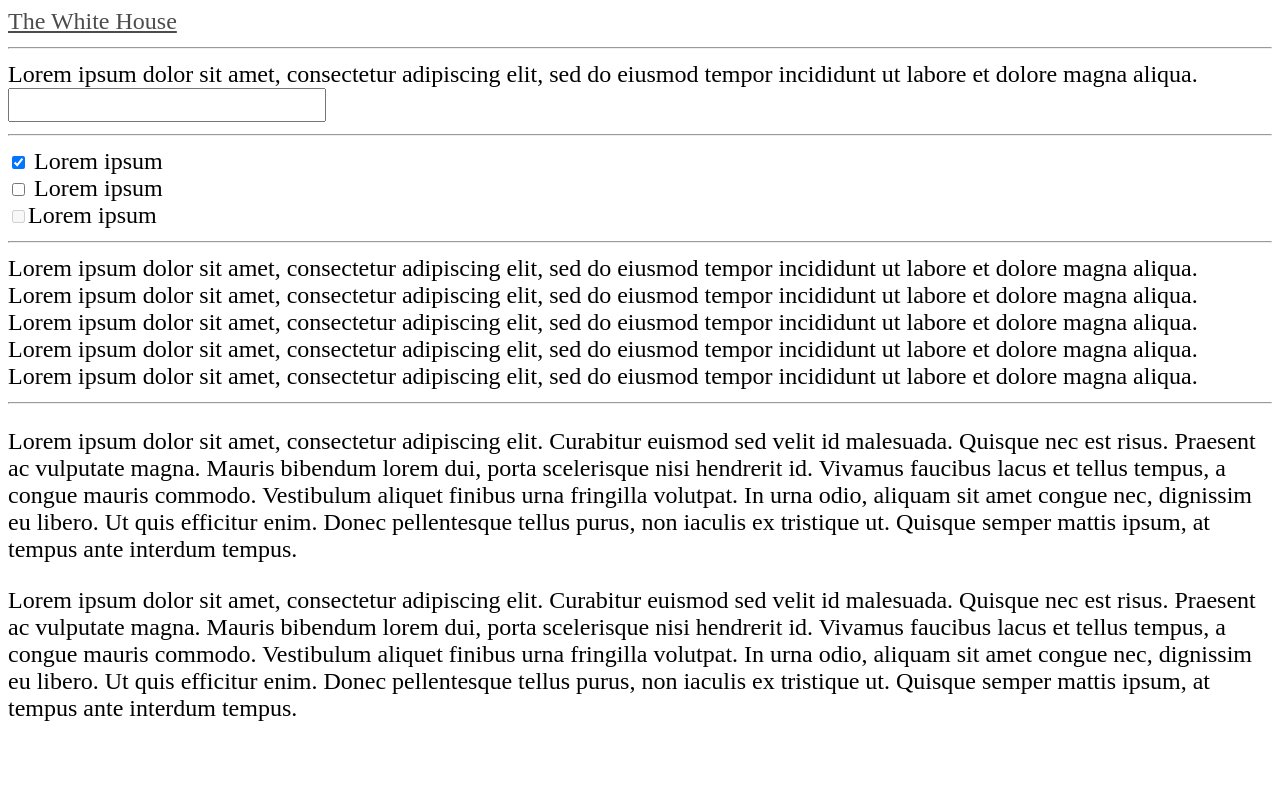
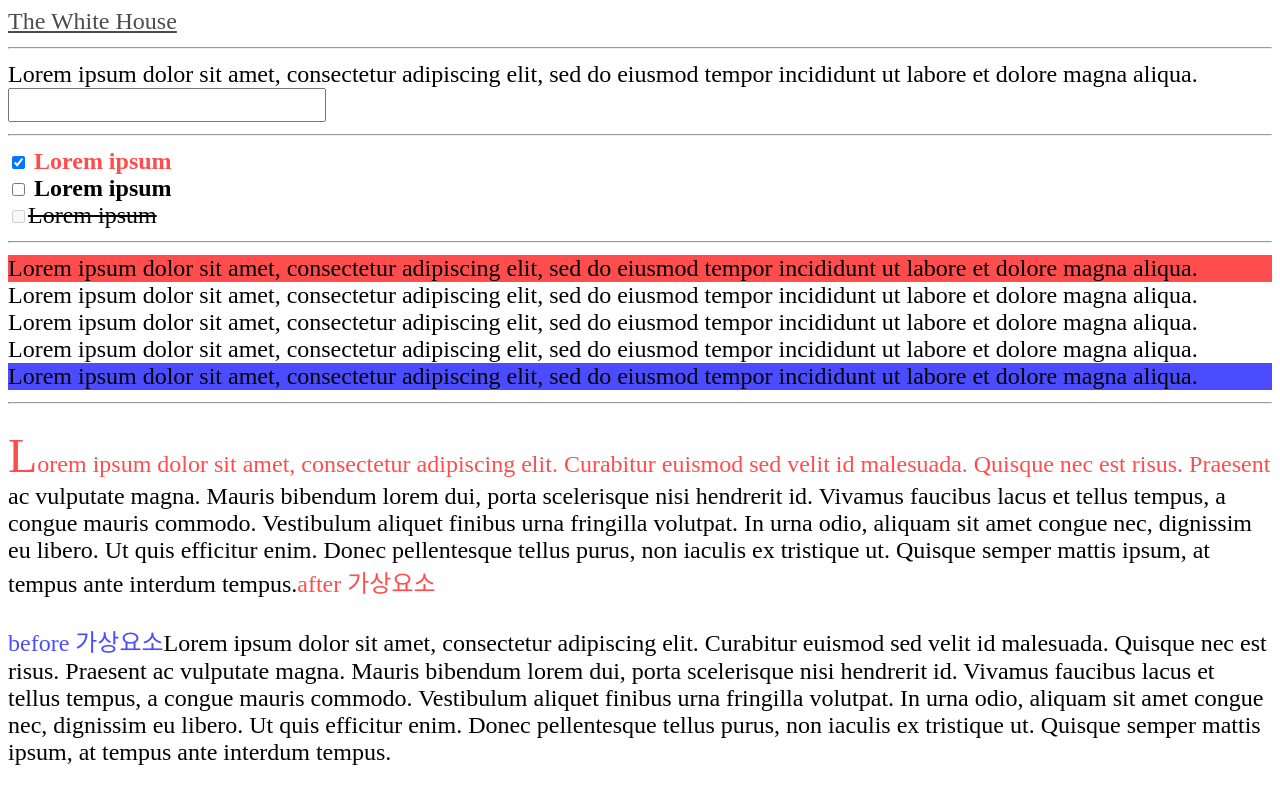
Before and after one commit to Chixol/Web_FILE, a plain HTML site: page css/2.CSS3_Selector/css3_selector_3.html in a window 1280 px wide. Drawn offline with Linux system fonts and the light colour scheme.

Commit message:
2024-03-11 15:00

```diff
--- a/css/1.CSS3_Intro/style.css
+++ b/css/1.CSS3_Intro/style.css
@@ -1,3 +1,5 @@
 h1 { color: red; background-color: black;}
 
 /* 주석 */
+
+.class-1 { color: red; }
--- a/css/2.CSS3_Selector/css3_selector_3.html
+++ b/css/2.CSS3_Selector/css3_selector_3.html
@@ -19,39 +19,57 @@
         .link:visited { color: rgba(0, 255, 0, 0.7); }
 
         /* ":hover" : 요소에 마우스가 올라와 있을 때 */
+        .action:hover { background-color: rgba(255, 0, 0, 0.7); }
 
         /* ":active" : 요소가 클릭이 된 상태일 때 */
+        .action:active { background-color: rgba(0, 0, 255, 0.7);}
 
-        /* ":focus" :  */
+        /* ":focus" : 요소에 커서가 맞춰져 있을 때 */
+        .action:focus {background-color: rgba(0, 255, 0, 0.7); }
 
 
         /* UI 요소 선택자 */
-        /* ":checked" :  */
+        /* ":checked" : 요소가 체크된 상태일 때 */
+        .ui:checked + .label { color: rgba(255, 0, 0, 0.7); }
 
-        /* ":enabled" :  */
+        /* ":enabled" : 요소가 사용 가능한 상태일 때 */
+        .ui:enabled + .label { font-weight: 700;}
 
-        /* ":disabled" :  */
+        /* ":disabled" : 요소가 사용 불가능한 상태일 때 */
+        .ui:disabled + .label { text-decoration: line-through;}
 
 
         /* 구조 선택자 */
-        /* ":first-child" :  */
+        /* ":first-child" : 선택자에 해당하는 모든 요소 중 첫번째 형제 요소를 선택 */
+        .structural:first-child { background-color: rgba(255, 0, 0, 0.7); }
 
-        /* ":last-child" :  */
-
+        /* ":last-child" : 선택자에 해당하는 모든 요소 중 마지막 형제 요소를 선택 */
+        .structural:last-child { background-color: rgba(0, 0, 255, 0.7); }
 
 
         /* 가상 요소 선택자 */
-        /*   */
+        /* 요소의 특정 부분에 스타일을 적용할 때 사용 */
 
-        /* "::first-letter" :  */
+        /* "::first-letter" : 컨텐츠의 첫 글자를 선택 */
+        .pseudo1::first-letter { font-size: 48px; }
 
-        /* "::first-line" :  */
+        /* "::first-line" : 컨텐츠의 첫 줄을 선택 */
+        .pseudo1::first-line { color: rgba(255, 0, 0, 0.7)}
 
-        /* "::after" :  */
+        /* "::after" : 컨텐츠의 뒤에 있는 위치를 선택 */
+        .pseudo1::after {
+            content: 'after 가상요소';
+            color: rgba(255, 0, 0, 0.7);
+        }
 
-        /* "::before" :  */
+        /* "::before" : 컨텐츠의 앞에 있는 위치를 선택 */
+        .pseudo2::before {
+            content: 'before 가상요소';
+            color:rgba(0, 0, 255, 0.7);
+        }
 
-        /* "::selection" :  */
+        /* "::selection" : 드래그한 컨텐츠를 선택 (여러 브라우저에서 지원X) */
+        .pseudo2::selection { background-color: rgba(255, 255, 0, 0.7); }
 
     </style>
 </head>
```
Also changed, not shown: css/1.CSS3_Intro/css3_intro.html (+1 -1 lines).
